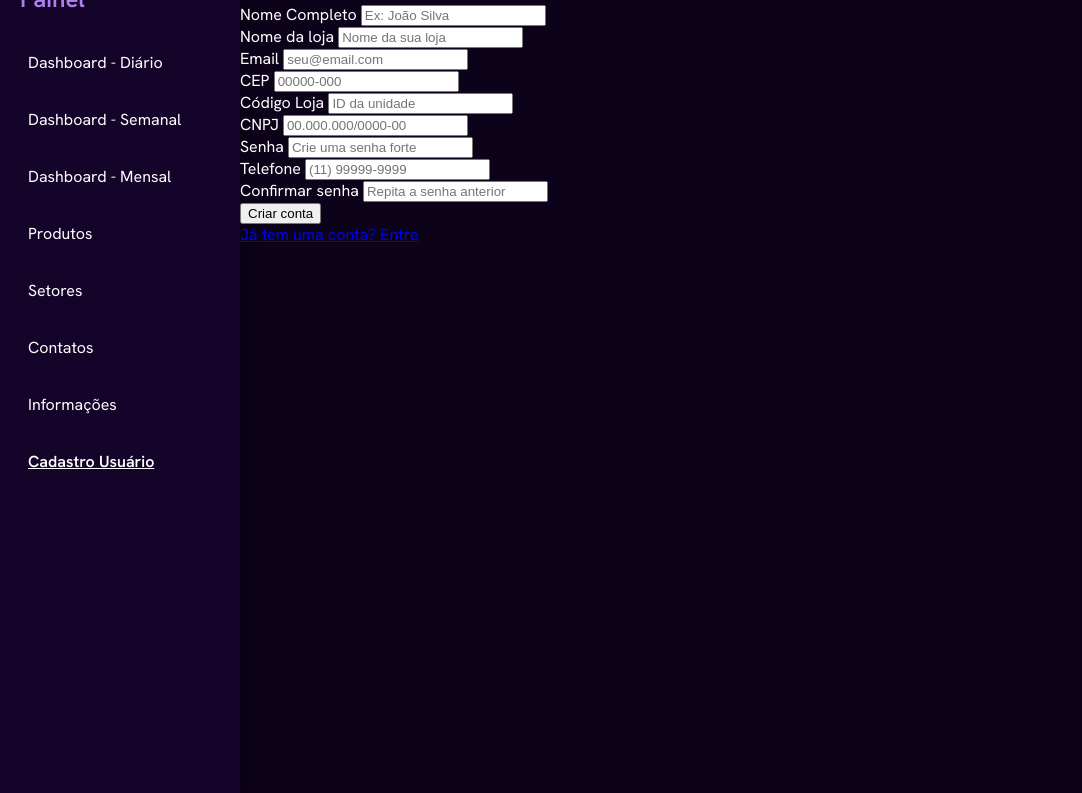
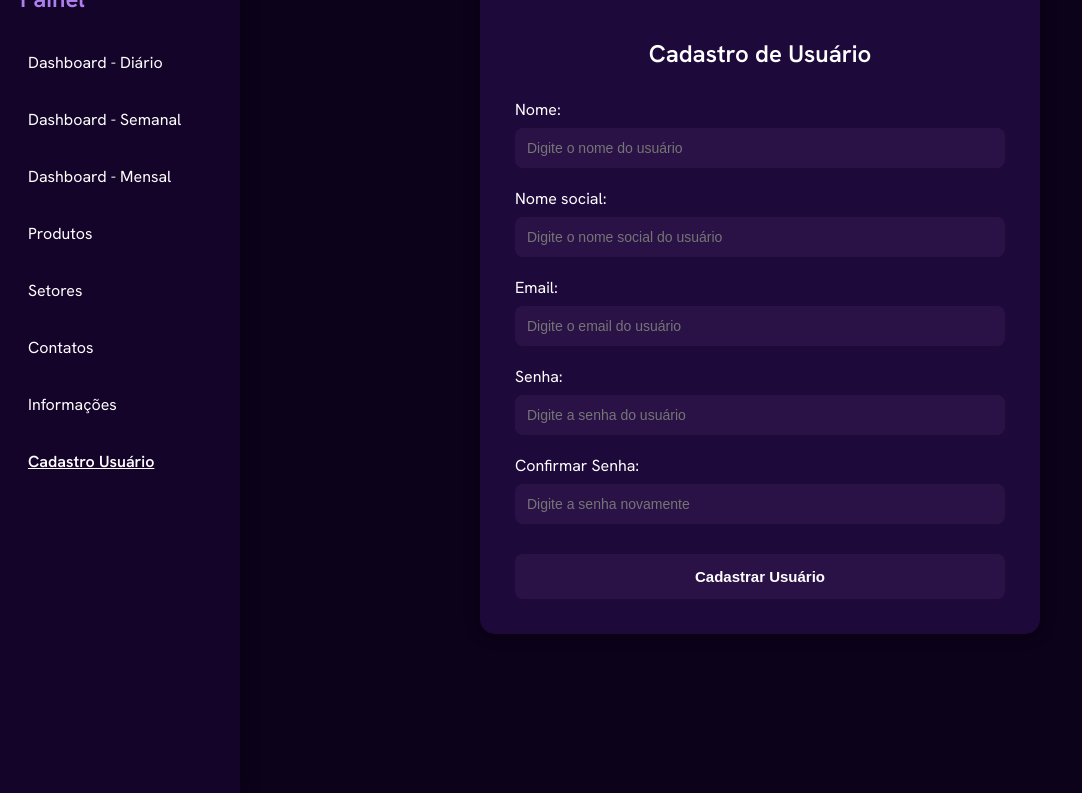
Before and after one commit to Smart-Insight-1/project-smart-insight, a website: page public/dashboard/cadastro.html in a window 1280 px wide. Shown: the part 67-860 px from the top of the page, without its empty margins (0-1082 px from the left). Drawn offline with Linux system fonts and the light colour scheme.

Commit message:
Adicionando CSS Tela Cadastro

```diff
--- a/public/css/cadastro.css
+++ b/public/css/cadastro.css
@@ -0,0 +1,104 @@
+.container-cadastro {
+    flex: 1;
+    display: flex;
+    flex-direction: column;
+    align-items: center;
+    padding: 50px 30px;
+    gap: 30px;
+}
+
+.box {
+    width: 50%;
+    background-color: #1E0A3A;
+    padding: 35px;
+    border-radius: 15px;
+    display: flex;
+    flex-direction: column;
+    gap: 20px;
+    box-shadow: 0 0 15px rgba(0, 0, 0, 0.4);
+}
+
+.box h2 {
+    text-align: center;
+    color: white;
+    margin-bottom: 10px;
+}
+
+.campo {
+    display: flex;
+    flex-direction: column;
+    gap: 8px;
+}
+
+.campo label {
+    font-size: 16px;
+}
+
+.campo input,
+.campo select {
+    padding: 12px;
+
+    border: none;
+    border-radius: 8px;
+
+    background-color: #2A1247;
+
+    color: white;
+
+    font-size: 14px;
+}
+
+button {
+    margin-top: 10px;
+
+    padding: 14px;
+
+    border: none;
+    border-radius: 8px;
+
+    background-color: #2A1247;
+
+    color: white;
+
+    font-size: 15px;
+    font-weight: bold;
+
+    cursor: pointer;
+
+    transition: 0.2s;
+}
+
+button:hover {
+    background-color: #9258e6;
+}
+
+
+.div_msg {
+    padding: 20px;
+    height: 0;
+
+}
+
+.div_msg a {
+    color: #000;
+    text-decoration: none;
+}
+
+.div_msg span {
+    color: #2F0569;
+    text-decoration: underline;
+    cursor: pointer;
+}
+
+.alertas {
+
+    height: 20px;
+    padding: 12px;
+    border-radius: 10px;
+    font-size: 14px;
+    text-align: center;
+    display: none;
+    /* começa escondido */
+    animation: aparecer 0.4s ease;
+    background-color: #786da5;
+}
--- a/public/dashboard/cadastro.html
+++ b/public/dashboard/cadastro.html
@@ -27,92 +27,44 @@
         </ul>
     </div>
 
-    <div class="cadastro">
+    <div class="container-cadastro">
 
-        <div class="container-cadastro">
-            <div class="card-cadastro">
+        <div class="box">
 
-                <h2 class="tituloCadastro">Cadastro</h2>
-
-                <div class="formulario">
-                    <div class="nomes">
+            <h2>Cadastro de Usuário</h2>
 
             <div class="campo">
-                            Nome Completo
-                            <input type="text" id="iptNomeCompleto" placeholder="Ex: João Silva">
+                <label>Nome:</label>
+                <input type="text" placeholder="Digite o nome do usuário" id="ipt_nome">
             </div>
 
             <div class="campo">
-                            Nome da loja
-                            <input type="text" id="iptNomeDaMarca" placeholder="Nome da sua loja">
+                <label>Nome social:</label>
+                <input type="text" placeholder="Digite o nome social do usuário" id="ipt_nomeSocial">
             </div>
-                    </div>
-                    <div class="email">
 
             <div class="campo">
-                            Email
-                            <input type="text" id="iptEmail" placeholder="seu@email.com">
+                <label>Email:</label>
+                <input type="text" placeholder="Digite o email do usuário" id="ipt_email">
             </div>
 
-                        <div class="cep-numero">
             <div class="campo">
-                                CEP
-                                <input type="text" id="iptCep" placeholder="00000-000">
+                <label>Senha:</label>
+                <input type="text" placeholder="Digite a senha do usuário" id="ipt_senha">
             </div>
 
+            <div class="campo">
+                <label>Confirmar Senha:</label>
+                <input type="text" placeholder="Digite a senha novamente" id="ipt_confirmarSenha">
+            </div>
 
-
-                            <div class="campo">
-                                Código Loja
-                                <input type="text" id="iptNumero" placeholder="ID da unidade">
-                            </div>
+            <button onclick="botao()">Cadastrar Usuário</button>
 
         </div>
 
+        <div id="div_msg" class="alertas"></div>
     </div>
 
-                    <div class="senha">
-                        <div class="campo">
-                            CNPJ
-                            <input type="text" id="iptCnpj" placeholder="00.000.000/0000-00">
-                        </div>
-
-                        <div class="campo">
-                            Senha
-                            <input type="password" id="iptSenha" placeholder="Crie uma senha forte">
-                        </div>
-
-                    </div>
-
-                    <div class="confirmarsenha">
-
-                        <div class="campo">
-                            Telefone
-                            <input type="text" id="iptTelefone" placeholder="(11) 99999-9999">
-                        </div>
-
-                        <div class="campo">
-                            Confirmar senha
-                            <input type="password" id="iptConfirmarSenha" placeholder="Repita a senha anterior">
-                        </div>
-
-                    </div>
-
-                    <div class="botaoCadastro">
-                        <button onclick="criarConta()">Criar conta</button>
-                    </div>
-
-                    <div class="msg">
-                        <a href="login.html">Já tem uma conta? <span>Entre</span></a>
-                    </div>
-                </div>
-
-            </div>
-
-        </div>
-
-    </div>
-    <div id="msg" class="alerta"></div>
 </body>
 
 </html>
```
Lines whose indentation alone changed are shown as unchanged.
